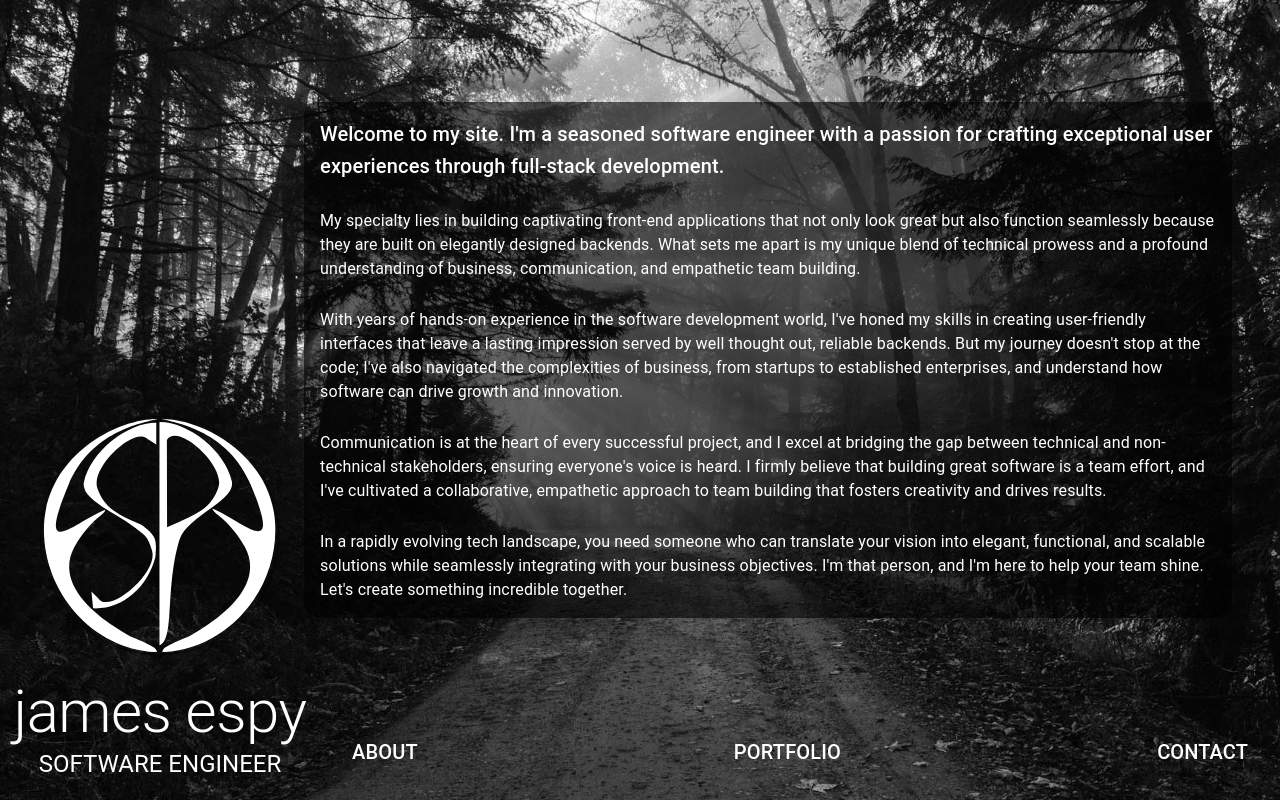
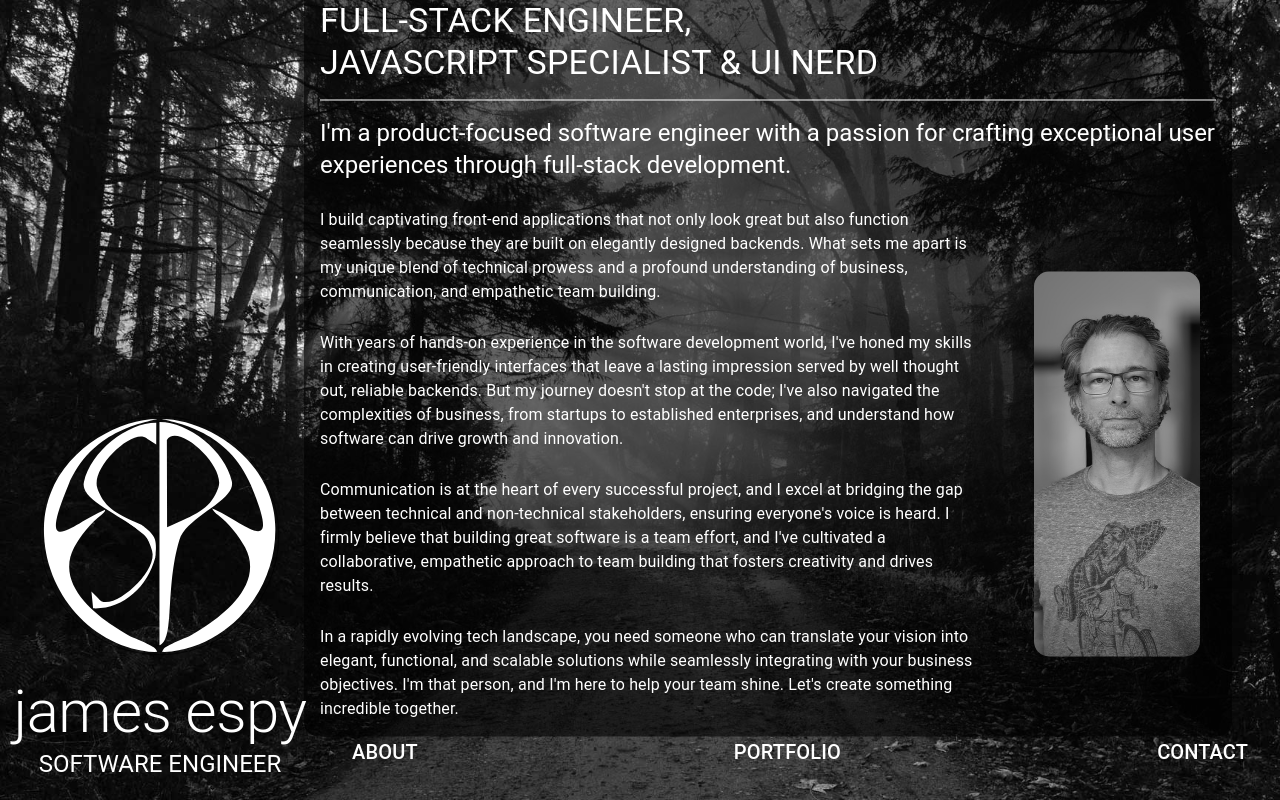
Before and after one commit to jespy2/ewd-site, a React (Create React App) app: page / in a window 1280 px wide. Built offline with nearby package versions, Linux system fonts and the light colour scheme.

Commit message:
updated welcome text and added profile pic

```diff
--- a/src/pages/home/Home.tsx
+++ b/src/pages/home/Home.tsx
@@ -1,73 +1,123 @@
-import { useState } from 'react';
-import { Box, Typography } from '@mui/material';
+import { useState } from "react";
+import { Box, Divider, Typography } from "@mui/material";
 
-import { Footer } from '../../components/footer/Footer';
-import { useScreenSize } from '../../config/customHooks';
-import styles from './Home.module.scss';
+import ProfilePic from "../../images/pics/profile.jpg";
 
+import { Footer } from "../../components/footer/Footer";
+import { useScreenSize } from "../../config/customHooks";
+import styles from "./Home.module.scss";
 
 export const Home = () => {
-  const [showMore, setShowMore] = useState<boolean>(false)
+	const [showMore, setShowMore] = useState<boolean>(false);
 
 	const screenSize = useScreenSize();
 	const screenIsSmall = screenSize.isSmall;
 
 	const buttonBackgroundStyles = {
-    backgroundImage: 'linear-gradient(to top, rgba(0, 0, 0, 1), rgba(0, 0, 0, .2))'
+		backgroundImage:
+			"linear-gradient(to top, rgba(0, 0, 0, 1), rgba(0, 0, 0, .2))",
 	};
 
 	return (
-    <div className={styles.homeContainer} >
-      {(!screenIsSmall || showMore) &&
-        <Box className={styles.homeInfoContainer} >
+    <div className={styles.homeContainer}>
+			{(!screenIsSmall || showMore) && (
+				<Box className={styles.homeInfoContainer}>
 					<Box className={styles.homeInfoText}>
-            <Typography variant='h6' display="block" >
-              Welcome to my site.  I'm a seasoned software engineer with a passion for crafting exceptional user experiences through full-stack development.
+						<Typography variant='h4' display='block'>
+              FULL-STACK ENGINEER,
+              <br />
+              JAVASCRIPT SPECIALIST & UI NERD
             </Typography>
-            <br/>
-            <Typography variant='body1' display="block" >
-              My specialty lies in building captivating front-end applications that not only look great but also function seamlessly because they are built on elegantly designed backends. What sets me apart is my unique blend of technical prowess and a profound understanding of business, communication, and empathetic team building.
+            <Divider variant="middle" className={styles.homeInfoDivider} />
+						<Typography variant='h5' display='block'>
+            I'm a product-focused software engineer with a passion for crafting exceptional user experiences through full-stack development.
 						</Typography>
-            <br/>
-            <Typography variant='body1' display="block" >
-              With years of hands-on experience in the software development world, I've honed my skills in creating user-friendly interfaces that leave a lasting impression served by well thought out, reliable backends. But my journey doesn't stop at the code; I've also navigated the complexities of business, from startups to established enterprises, and understand how software can drive growth and innovation.
+              <br />
+            <Box className={styles.homeInfoContent}>
+              <Box className={styles.homeInfoContentText}>
+                <Typography variant='body1' display='block'>
+                  I build captivating front-end applications
+                  that not only look great but also function seamlessly because they
+                  are built on elegantly designed backends. What sets me apart is my
+                  unique blend of technical prowess and a profound understanding of
+                  business, communication, and empathetic team building.
                 </Typography>
-            <br/>
-            <Typography variant='body1' >
-              Communication is at the heart of every successful project, and I excel at bridging the gap between technical and non-technical stakeholders, ensuring everyone's voice is heard. I firmly believe that building great software is a team effort, and I've cultivated a collaborative, empathetic approach to team building that fosters creativity and drives results.
+                <br />
+                <Typography variant='body1' display='block'>
+                  With years of hands-on experience in the software development
+                  world, I've honed my skills in creating user-friendly interfaces
+                  that leave a lasting impression served by well thought out,
+                  reliable backends. But my journey doesn't stop at the code; I've
+                  also navigated the complexities of business, from startups to
+                  established enterprises, and understand how software can drive
+                  growth and innovation.
                 </Typography>
-            <br/>
-            <Typography variant='body1' >
-              In a rapidly evolving tech landscape, you need someone who can translate your vision into elegant, functional, and scalable solutions while seamlessly integrating with your business objectives. I'm that person, and I'm here to help your team shine. Let's create something incredible together.
+                <br />
+                <Typography variant='body1'>
+                  Communication is at the heart of every successful project, and I
+                  excel at bridging the gap between technical and non-technical
+                  stakeholders, ensuring everyone's voice is heard. I firmly believe
+                  that building great software is a team effort, and I've cultivated
+                  a collaborative, empathetic approach to team building that fosters
+                  creativity and drives results.
                 </Typography>
-            {screenIsSmall && <><br/><br /></>}
-            {screenIsSmall &&
-              <Box className={styles.homeReadMoreButtonContainer} sx={buttonBackgroundStyles}>
-              <Typography variant='button' className={styles.homeReadMoreButton}  onClick={() => setShowMore(!showMore) } >
+                <br />
+                <Typography variant='body1'>
+                  In a rapidly evolving tech landscape, you need someone who can
+                  translate your vision into elegant, functional, and scalable
+                  solutions while seamlessly integrating with your business
+                  objectives. I'm that person, and I'm here to help your team shine.
+                  Let's create something incredible together.
+                </Typography>
+              </Box>
+              <Box className={styles.profilePic}></Box>
+            </Box>
+						{screenIsSmall && (
+							<>
+								<br />
+								<br />
+							</>
+						)}
+						{screenIsSmall && (
+							<Box
+								className={styles.homeReadMoreButtonContainer}
+								sx={buttonBackgroundStyles}
+							>
+								<Typography
+									variant='button'
+									className={styles.homeReadMoreButton}
+									onClick={() => setShowMore(!showMore)}
+								>
 									show less
 								</Typography>
 							</Box>
-            }
+						)}
 					</Box>
 				</Box>
-      }
+			)}
 
-  {(screenIsSmall && !showMore) &&
-        <Box className={styles.homeReadMoreContainer} >
+			{screenIsSmall && !showMore && (
+				<Box className={styles.homeReadMoreContainer}>
 					<Box className={styles.homeInfoText}>
-            <Typography variant='h6' display="block" >
-              Welcome to my site.  I'm a seasoned software engineer with a passion for crafting exceptional user experiences through full-stack development.
+						<Typography variant='h6' display='block'>
+							Welcome to my site. I'm a seasoned software engineer with a
+							passion for crafting exceptional user experiences through
+							full-stack development.
 						</Typography>
-            <br/>
+						<br />
 						<br />
 						<Box className={styles.homeReadMoreButtonContainer}>
-              <Typography variant='button' className={styles.homeReadMoreButton}  onClick={() => setShowMore(!showMore) } >
+							<Typography
+								variant='button'
+								className={styles.homeReadMoreButton}
+								onClick={() => setShowMore(!showMore)}
+							>
 								read more
 							</Typography>
 						</Box>
 					</Box>
 				</Box>
-      }
+			)}
 
         <Footer page='home' />
 		</div>
```
Also changed, not shown: src/images/pics/profile-tight.jpg (added), src/images/pics/profile.jpg (added). Lines whose indentation alone changed are shown as unchanged.
